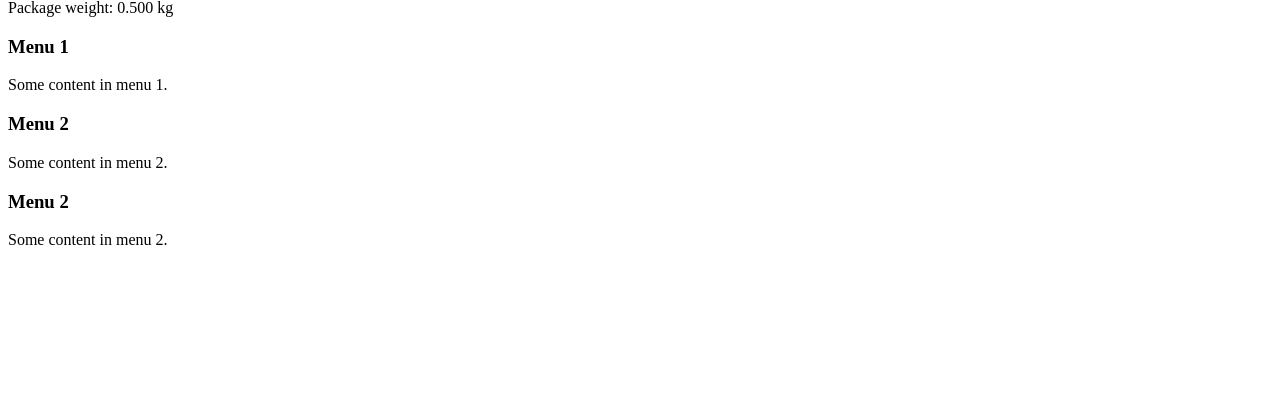
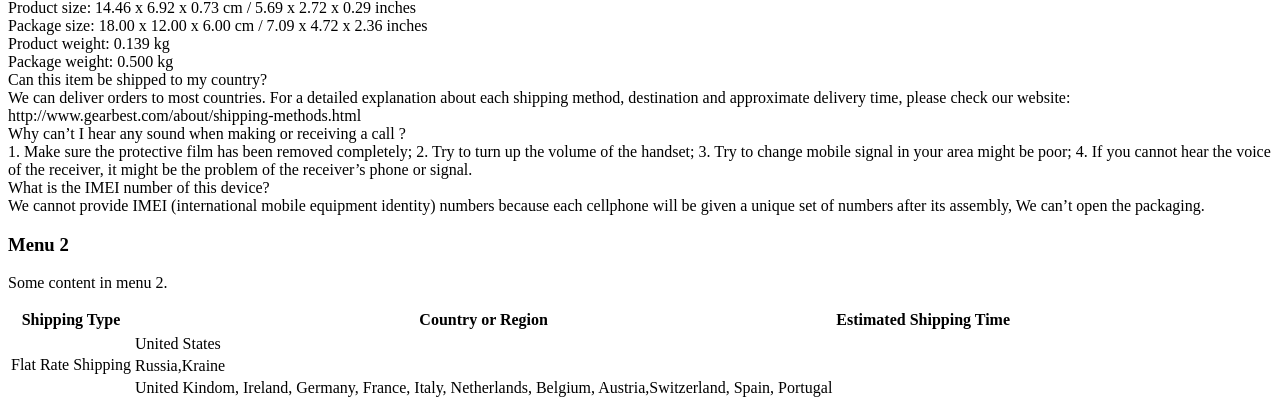
Before and after one commit to Antonio-Melo/LBAW, a PHP site: page /product.php in a window 1280 px wide. Shown: the part 5586-5994 px from the top of the page. Before the commit the page ends 5831 px from the top, so only its background shows below. Run offline with PHP 8.4, Linux system fonts and the light colour scheme.

Commit message:
Working on product shipping

```diff
--- a/templates/product.php
+++ b/templates/product.php
@@ -71,13 +71,13 @@
         <div class="col-lg-12 col-md-12 col-sm-12 col-xs-12">
             <ul class="nav nav-tabs">
                 <li class="active"><a data-toggle="tab" href="#description"> <span class="glyphicon glyphicon-info-sign"></span> Description</a></li>
-                <li><a data-toggle="tab" href="#menu1">Product FAQ</a></li>
+                <li><a data-toggle="tab" href="#faq">Product FAQ</a></li>
                 <li><a data-toggle="tab" href="#menu2">Customer Reviews</a></li>
                 <li><a data-toggle="tab" href="#menu3">Shipping & Payment</a></li>
             </ul>
 
             <div class="tab-content">
-                <div id="description" class="tab-pane fade in active">
+                <div id="description" class="tab-pane fade in active"><br>
                     <div class="row">
                         <div class="col-lg-6 col-md-6 col-sm-12 col-xs-12">
                             <div class="col-lg-2 col-md-2 col-sm-2 col-xs-3">
@@ -179,7 +179,7 @@
                                 Bluetooth Version: Bluetooth V4.2<br>
                                 Sensor: Accelerometer,Ambient Light Sensor,E-Compass,Gravity Sensor,Gyroscope,Hall Sensor,Proximity Sensor<br>
                                 Sound Recorder: Yes<br>
-                                Additional Features: 3G,4G,Alarm,Bluetooth,Browser,Calculator,Calendar,E-book,Fingerprint recognition,Fingerprint Unlocking,GPS,MP3,MP4,Sound Recorder,Video Call,Wi-Fi<br>
+                                Additional Features: 3G,4G,Alarm,Bluetooth,Browser,Calculator<br>,Calendar,E-book,Fingerprint recognition<br>,Fingerprint Unlocking,GPS,MP3,MP4,Sound Recorder,Video Call,Wi-Fi<br>
                             </div>
                         </div>
                         <div class="col-lg-6 col-md-6 col-sm-12 col-xs-12">
@@ -225,17 +225,51 @@
                 </div>
 
 
-                <div id="menu1" class="tab-pane fade">
-                    <h3>Menu 1</h3>
-                    <p>Some content in menu 1.</p>
+                <div id="faq" class="tab-pane fade">
+                    <span class="glyphicon glyphicon-question-sign"></span>
+                    Can this item be shipped to my country?<br>
+                    <span class="glyphicon glyphicon-exclamation-sign"></span>
+                    We can deliver orders to most countries. For a detailed explanation about each shipping method, destination and approximate delivery time, please check our website: http://www.gearbest.com/about/shipping-methods.html<br>
+
+                    <span class="glyphicon glyphicon-question-sign"></span>
+                    Why can’t I hear any sound when making or receiving a call ?<br>
+                    <span class="glyphicon glyphicon-exclamation-sign"></span>
+                    1. Make sure the protective film has been removed completely; 2. Try to turn up the volume of the handset; 3. Try to change mobile signal in your area might be poor; 4. If you cannot hear the voice of the receiver, it might be the problem of the receiver’s phone or signal.<br>
+
+                    <span class="glyphicon glyphicon-question-sign"></span>
+                    What is the IMEI number of this device?<br>
+                    <span class="glyphicon glyphicon-exclamation-sign"></span>
+                    We cannot provide IMEI (international mobile equipment identity) numbers because each cellphone will be given a unique set of numbers after its assembly, We can’t open the packaging.<br>
                 </div>
                 <div id="menu2" class="tab-pane fade">
                     <h3>Menu 2</h3>
                     <p>Some content in menu 2.</p>
                 </div>
                 <div id="menu3" class="tab-pane fade">
-                    <h3>Menu 2</h3>
-                    <p>Some content in menu 2.</p>
+                    <div class="table-responsive">
+                        <table class="table">
+                            <thead>
+                            <tr>
+                                <th>Shipping Type</th>
+                                <th>Country or Region</th>
+                                <th>Estimated Shipping Time</th>
+                            </tr>
+                            </thead>
+                            <tbody>
+                            <tr>
+                                <td rowspan="4">Flat Rate Shipping</td>
+                                <tr colspan="3">
+                                    <td>United States</td>
+                                </tr>
+                                <tr>
+                                    <td>Russia,Kraine</td>
+                                </tr>
+                                    <td>United Kindom, Ireland, Germany, France, Italy, Netherlands, Belgium, Austria,Switzerland, Spain, Portugal</td>
+                                </tr>
+                            </tr>
+                            </tbody>
+                        </table>
+                    </div>
                 </div>
             </div>
         </div>
```
Also changed, not shown: style/product.css (+8 -0 lines).
